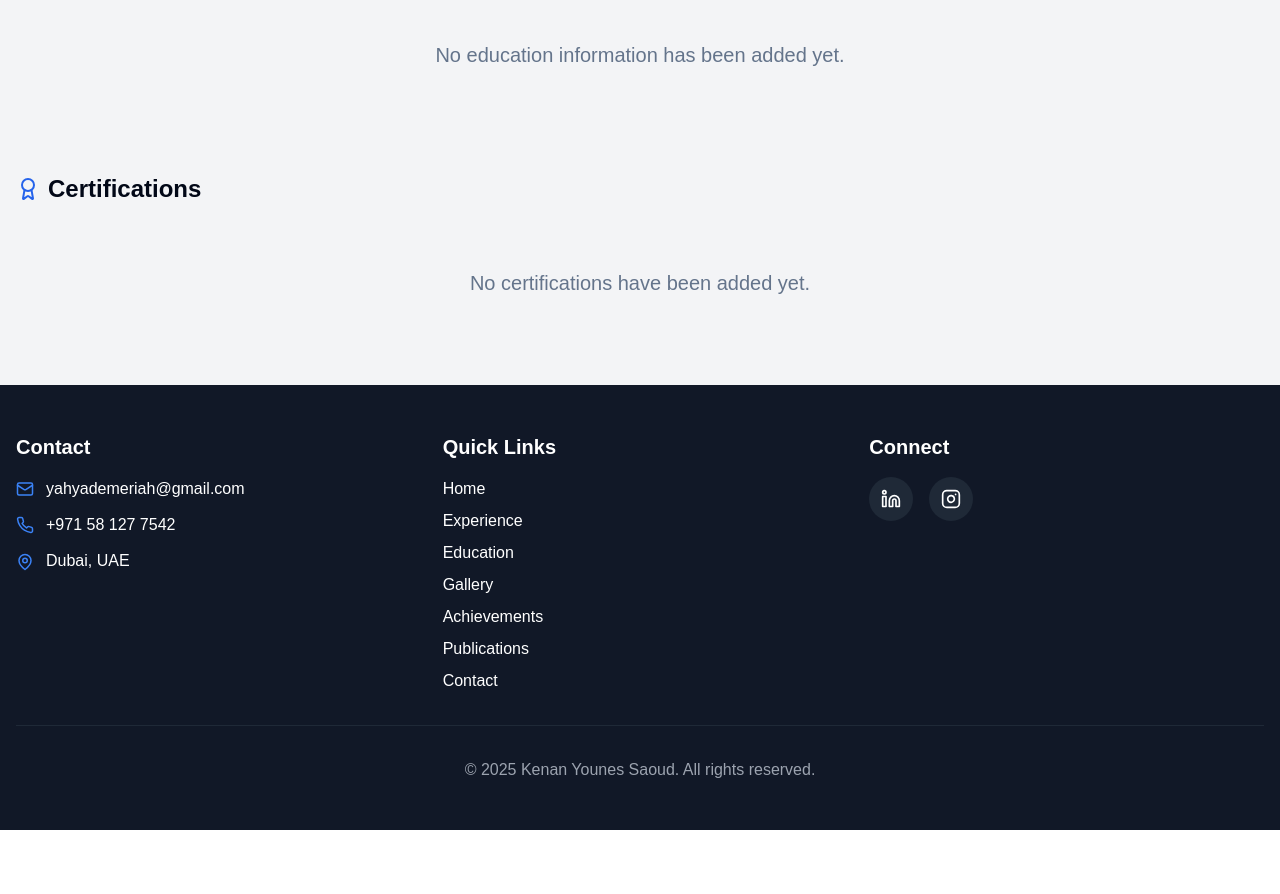
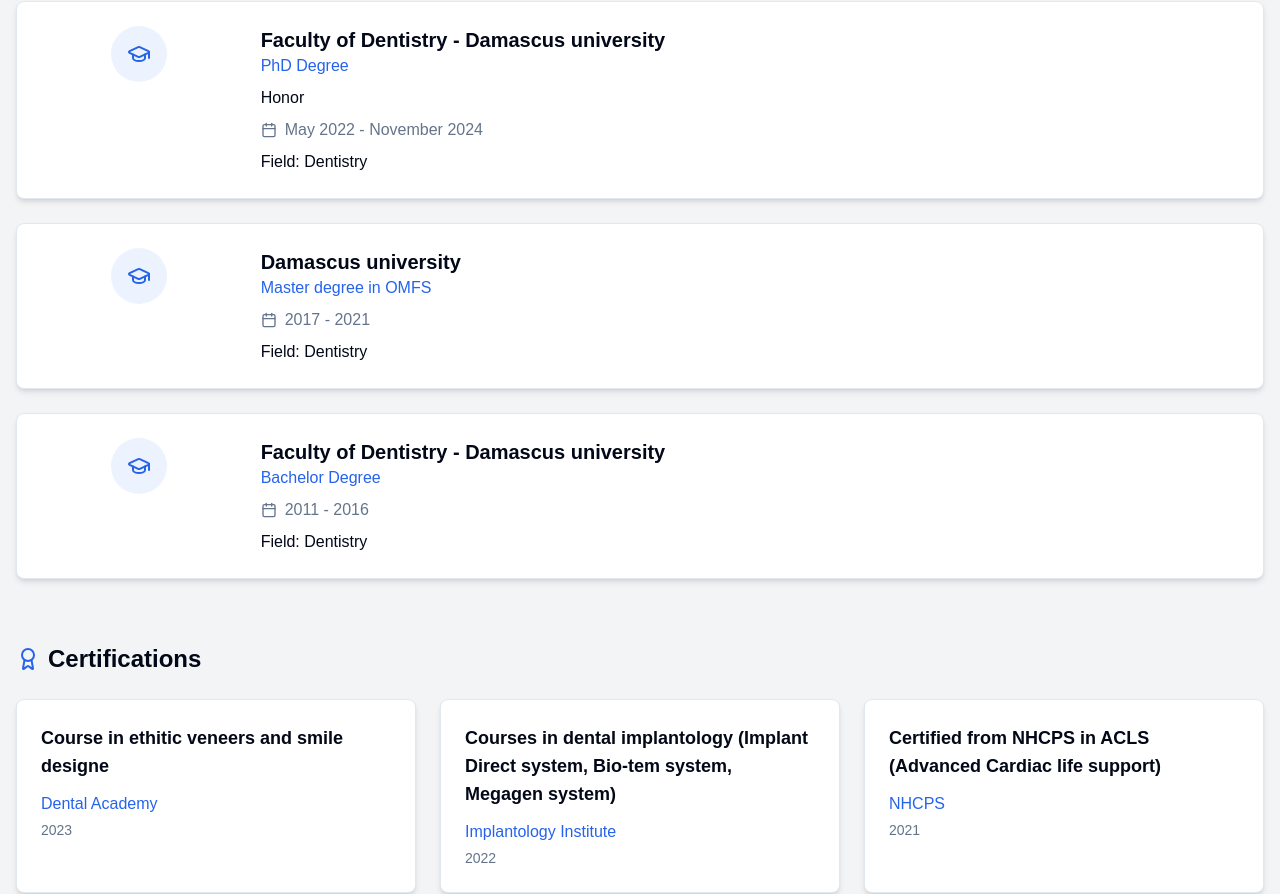
Before and after one commit to XYHDX/Kenan-sWebsite, a Next.js app: page /education in a window 1280 px wide. Shown: the part 273-1167 px from the top of the page. Before the commit the page ends 1103 px from the top, so only its background shows below. Built offline with nearby package versions, Linux system fonts and the light colour scheme.

Commit message:
Fix education page to use proper default data with consistent styling

```diff
--- a/src/app/education/page.tsx
+++ b/src/app/education/page.tsx
@@ -23,11 +23,60 @@ interface Education {
   gpa?: string;
   project?: string;
   details?: string[];
+  honors?: string;
 }
 
 // Define the Redis keys
 const REDIS_EDUCATION_KEY = STORAGE_KEYS.EDUCATION;
 const REDIS_CERTIFICATIONS_KEY = STORAGE_KEYS.CERTIFICATIONS;
+
+// Default education data (same as in home component)
+const defaultEducation: Education[] = [
+  {
+    id: 1,
+    institution: 'Faculty of Dentistry - Damascus university',
+    degree: 'PhD Degree',
+    field: 'Dentistry',
+    period: 'May 2022 - November 2024',
+    honors: 'Honor'
+  },
+  {
+    id: 2,
+    institution: 'Damascus university',
+    degree: 'Master degree in OMFS',
+    field: 'Dentistry',
+    period: '2017 - 2021'
+  },
+  {
+    id: 3,
+    institution: 'Faculty of Dentistry - Damascus university',
+    degree: 'Bachelor Degree',
+    field: 'Dentistry',
+    period: '2011 - 2016'
+  }
+];
+
+// Default certifications
+const defaultCertifications: Certification[] = [
+  {
+    id: 1,
+    title: 'Course in ethitic veneers and smile designe',
+    organization: 'Dental Academy',
+    year: '2023'
+  },
+  {
+    id: 2,
+    title: 'Courses in dental implantology (Implant Direct system, Bio-tem system, Megagen system)',
+    organization: 'Implantology Institute',
+    year: '2022'
+  },
+  {
+    id: 3,
+    title: 'Certified from NHCPS in ACLS (Advanced Cardiac life support)',
+    organization: 'NHCPS',
+    year: '2021'
+  }
+];
 
 // Make the component async to fetch data
 const EducationPage = async () => {
@@ -52,8 +101,14 @@ const EducationPage = async () => {
     error = "Failed to load education data. Please try again later.";
   }
 
-  // Get the first education item if available
-  const primaryEducation = education.length > 0 ? education[0] : null;
+  // If no data is retrieved, use the default data
+  if (education.length === 0) {
+    education = defaultEducation;
+  }
+
+  if (certifications.length === 0) {
+    certifications = defaultCertifications;
+  }
 
   return (
     <div className="min-h-screen flex flex-col bg-gray-100 dark:bg-gray-900 text-foreground">
@@ -73,52 +128,42 @@ const EducationPage = async () => {
                   Education
                 </h2>
 
-                {primaryEducation ? (
-                  <div className="bg-white dark:bg-gray-800 text-card-foreground rounded-lg shadow-md border border-border p-8">
-                    <div className="flex flex-col md:flex-row gap-8">
-                      <div className="md:w-1/3">
-                        <h3 className="text-xl font-semibold">{primaryEducation.degree}</h3>
-                        <h4 className="text-primary font-medium mb-2">{primaryEducation.institution}</h4>
-                        <div className="flex items-center text-muted-foreground mb-4">
-                          <Calendar size={16} className="mr-2" />
-                          <span>{primaryEducation.period}</span>
+                <div className="space-y-6">
+                  {education.map(edu => (
+                    <div
+                      key={edu.id}
+                      className="bg-white dark:bg-gray-800 text-card-foreground rounded-lg shadow-md border border-border p-6"
+                    >
+                      <div className="flex flex-col md:flex-row gap-6">
+                        <div className="md:w-1/6 flex justify-center">
+                          <div className="w-14 h-14 rounded-full bg-secondary flex items-center justify-center">
+                            <GraduationCap size={24} className="text-primary" />
                           </div>
-                        {primaryEducation.location && (
-                          <p className="text-muted-foreground">Location: {primaryEducation.location}</p>
-                        )}
-                        {primaryEducation.gpa && (
-                          <p className="text-muted-foreground">GPA: {primaryEducation.gpa}</p>
-                        )}
                         </div>
 
-                      {(primaryEducation.description || (primaryEducation.details && primaryEducation.details.length > 0)) && (
-                        <div className="md:w-2/3">
-                          <div className="bg-gray-50 dark:bg-gray-700 p-6 rounded-md border border-border">
-                            {primaryEducation.project && (
-                              <h5 className="font-medium mb-4">Project: {primaryEducation.project}</h5>
-                            )}
+                        <div className="md:w-5/6">
+                          <h3 className="text-xl font-semibold">{edu.institution}</h3>
+                          <h4 className="text-primary font-medium mb-2">{edu.degree}</h4>
+                          {edu.honors && <p className="text-foreground mb-2">{edu.honors}</p>}
+                          <div className="flex items-center text-muted-foreground">
+                            <Calendar size={16} className="mr-2" />
+                            <span>{edu.period}</span>
+                          </div>
 
-                            {primaryEducation.description && (
-                              <p className="mb-4">{primaryEducation.description}</p>
-                            )}
+                          {edu.field && <p className="mt-2">Field: {edu.field}</p>}
+                          {edu.location && <p className="mt-1">Location: {edu.location}</p>}
+                          {edu.gpa && <p className="mt-1">GPA: {edu.gpa}</p>}
 
-                            {primaryEducation.details && primaryEducation.details.length > 0 && (
-                              <ul className="list-disc list-inside text-foreground space-y-2">
-                                {primaryEducation.details.map((detail, index) => (
-                                  <li key={index}>{detail}</li>
-                                ))}
-                              </ul>
-                            )}
-                          </div>
+                          {edu.description && (
+                            <div className="mt-4 p-4 bg-gray-50 dark:bg-gray-700 rounded-md">
+                              <p>{edu.description}</p>
                             </div>
                           )}
                         </div>
                       </div>
-                ) : (
-                  <div className="text-center text-muted-foreground text-xl py-10">
-                    No education information has been added yet.
                     </div>
-                )}
+                  ))}
+                </div>
               </section>
 
               {/* Certifications Section */}
@@ -128,11 +173,6 @@ const EducationPage = async () => {
                   Certifications
                 </h2>
 
-                {certifications.length === 0 ? (
-                  <div className="text-center text-muted-foreground text-xl py-10">
-                    No certifications have been added yet.
-                  </div>
-                ) : (
                 <div className="grid grid-cols-1 md:grid-cols-2 lg:grid-cols-3 gap-6">
                   {certifications.map((cert) => (
                     <div
@@ -145,7 +185,6 @@ const EducationPage = async () => {
                     </div>
                   ))}
                 </div>
-                )}
               </section>
             </>
           )}
--- a/src/components/home/EducationPreview.tsx
+++ b/src/components/home/EducationPreview.tsx
@@ -44,7 +44,7 @@ const EducationPreview = () => {
           {education.map(edu => (
             <div key={edu.id} className="bg-card text-card-foreground rounded-lg shadow-sm border border-border p-4">
               <div className="flex flex-col md:flex-row md:items-center gap-4">
-                <div className="md:w-1/6 flex justify-center md:justify-start">
+                <div className="md:w-1/6 flex justify-center">
                   <div className="w-14 h-14 rounded-full bg-secondary flex items-center justify-center">
                     <GraduationCap size={24} className="text-primary" />
                   </div>
```
Lines whose indentation alone changed are shown as unchanged.
